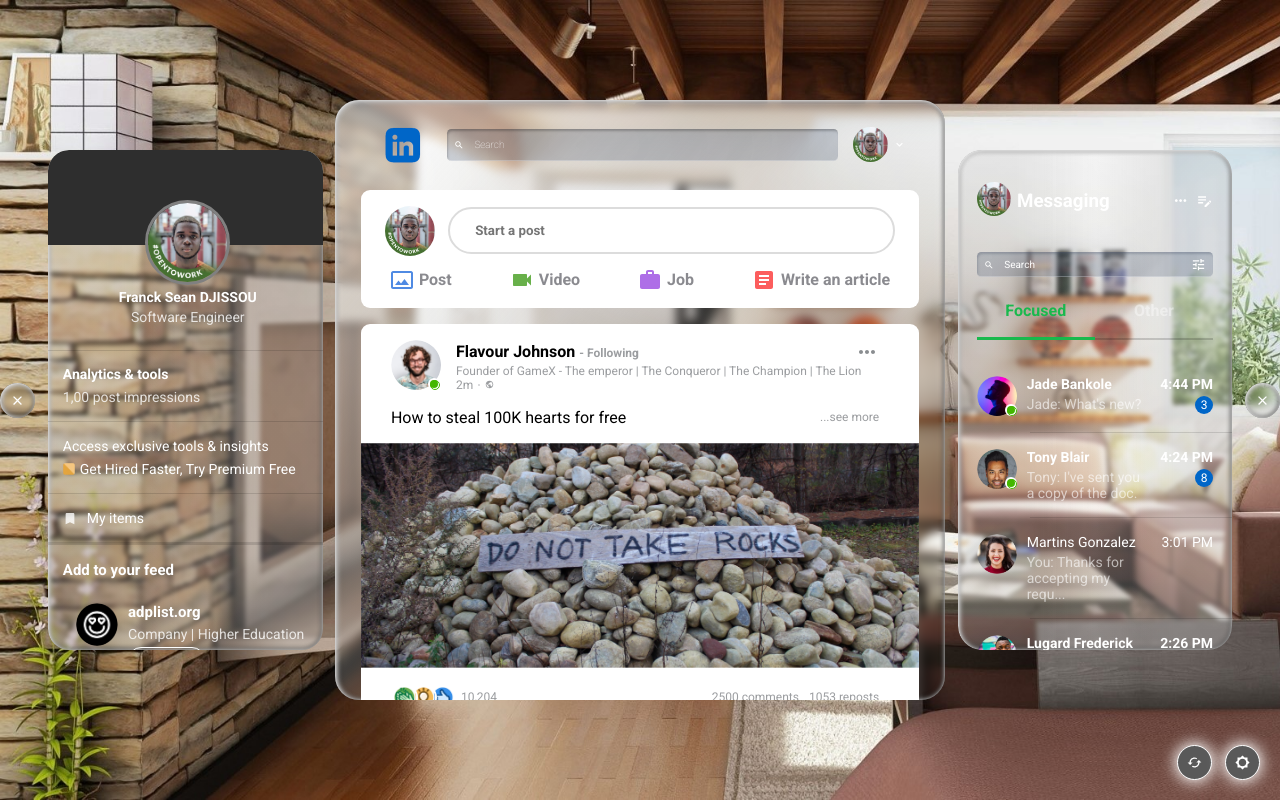
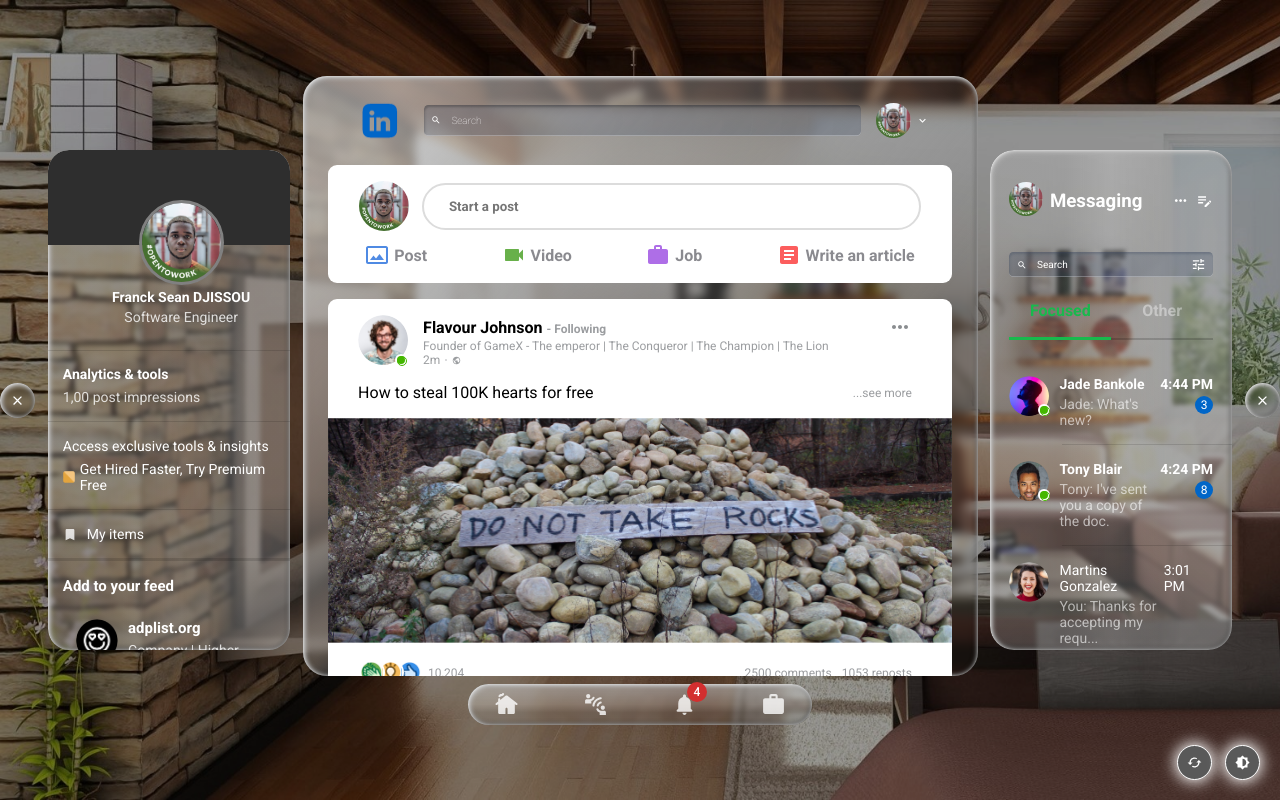
Before and after one commit to Francksean/KF-linkedIn-vision-pro, a React (Vite) app: page / in a window 1280 px wide. Built offline with nearby package versions, Linux system fonts and the light colour scheme.

Commit message:
navbar ok et update des animations

```diff
--- a/src/App.jsx
+++ b/src/App.jsx
@@ -16,7 +16,7 @@
 
 function App() {
   const [backgroundCounter, setBackgroundCounter] = useState(1)
-  const [ isBrightnessLow, setIsBrightnessLow ] = useState(false)
+  const [ isBrightnessLow, setIsBrightnessLow ] = useState(true)
 
   const backgroundChanger = () => {
     if (backgroundCounter === 4) {
--- a/src/components/discussions/discussions.jsx
+++ b/src/components/discussions/discussions.jsx
@@ -72,12 +72,20 @@
         height:0,
         duration:1,
       })
+      .to(manangerComponent,{
+        y:250,
+        duration:1
+      })
 
     }else{
-      timeline.to(discComponent, {
+      timeline.to(manangerComponent,{
+        y:0,
+        duration:0.2
+      })
+      .to(discComponent, {
         width:307,
         height:500,
-        duration:1,
+        duration:0.5,
       })
     }
   }, [isDiscOpen])
--- a/src/components/feed/feed.css
+++ b/src/components/feed/feed.css
@@ -16,6 +16,12 @@
 }
 .feed:hover{
   cursor: pointer;
+}
+.false_feed{
+  display: flex;
+  flex-direction: column;
+  align-items: center;
+  row-gap: 1vh;
 }
 .feed_header{
   width: 100%;
--- a/src/components/feed/feed.jsx
+++ b/src/components/feed/feed.jsx
@@ -1,5 +1,7 @@
 import React, {useState} from 'react'
 import './feed.css'
+import Navbar from '../navbar/navbar';
+
 import MoreHorizIcon from '@mui/icons-material/MoreHoriz';
 import SearchBar from '../searchbar/searchbar'
 import profileImg from '../../assets/profile-img.jpg'
@@ -55,6 +57,8 @@
     setPostContent(e.target.value)
   }
   return (
+    <div className='false_feed'>
+
       <div className='feed'>
         <div className="feed_header">
           <img src={linkedInLogo} alt="" />
@@ -148,6 +152,8 @@
             nbrReposts={1053}/>
         </div>
       </div>
+      <Navbar/>
+    </div>
   )
 }
 
--- a/src/components/manager/manager.jsx
+++ b/src/components/manager/manager.jsx
@@ -7,7 +7,6 @@
 const Manager = forwardRef(function Manager({func, isOpen, comp}, ref) {
   const handleClick = ()=>{
     func();
-    console.log(isOpen)
   }
   return (
     <>
--- a/src/components/navbar/navbar.css
+++ b/src/components/navbar/navbar.css
@@ -0,0 +1,17 @@
+.navbar{
+  position: relative;
+  z-index: 2;
+  display: flex;
+  flex-direction: row;
+  border-radius: 2em;
+  align-items: center;
+  justify-content: space-around;
+  column-gap: 5vw;
+  height: fit-content;
+  width: fit-content;
+  padding: 1vh 2vw;
+  backdrop-filter: blur(2px);
+  box-shadow: inset 1px 1px 5px 1px white,
+              inset -0px -0px 5px 1px  rgba(0, 0, 0, 0.948);
+  background: linear-gradient(180deg, rgba(201,201,201,0.478641456582633) 21%, rgba(255,255,255,0.2271358543417367) 50%, rgba(154,154,154,0.18) 70%);
+}
--- a/src/components/navbar/navbar.jsx
+++ b/src/components/navbar/navbar.jsx
@@ -1,4 +1,5 @@
 import React from 'react'
+import './navbar.css'
 import CottageRoundedIcon from '@mui/icons-material/CottageRounded';
 import ConnectWithoutContactRoundedIcon from '@mui/icons-material/ConnectWithoutContactRounded';
 import NotificationsRoundedIcon from '@mui/icons-material/NotificationsRounded';
@@ -9,7 +10,12 @@
 function Navbar() {
   return (
     <div className='navbar'>
-
+      <CottageRoundedIcon style={{height:'25px', width:'25px', color:'rgba(255,255,255,0.8)'}}/>
+      <ConnectWithoutContactRoundedIcon style={{height:'25px', width:'25px', color:'rgba(255,255,255,0.8)'}}/>
+      <Badge badgeContent={4} color="error">
+        <NotificationsRoundedIcon style={{height:'25px', width:'25px', color:'rgba(255,255,255,0.8)'}}/>
+      </Badge>
+      <WorkRoundedIcon style={{height:'25px', width:'25px', color:'rgba(255,255,255,0.8)'}}/>
     </div>
   )
 }
--- a/src/components/profile/profile.jsx
+++ b/src/components/profile/profile.jsx
@@ -48,12 +48,20 @@
         height:0,
         duration:1,
       })
+      .to(manangerComponent,{
+        y:250,
+        duration:1
+      })
 
     }else{
-      timeline.to(profileComponent, {
+      timeline.to(manangerComponent,{
+        y:0,
+        duration:0.2
+      })
+      .to(profileComponent, {
         width:307,
         height:500,
-        duration:1,
+        duration:0.5,
       })
     }
   }, [isProfileOpen])
```
Lines whose indentation alone changed are shown as unchanged.
